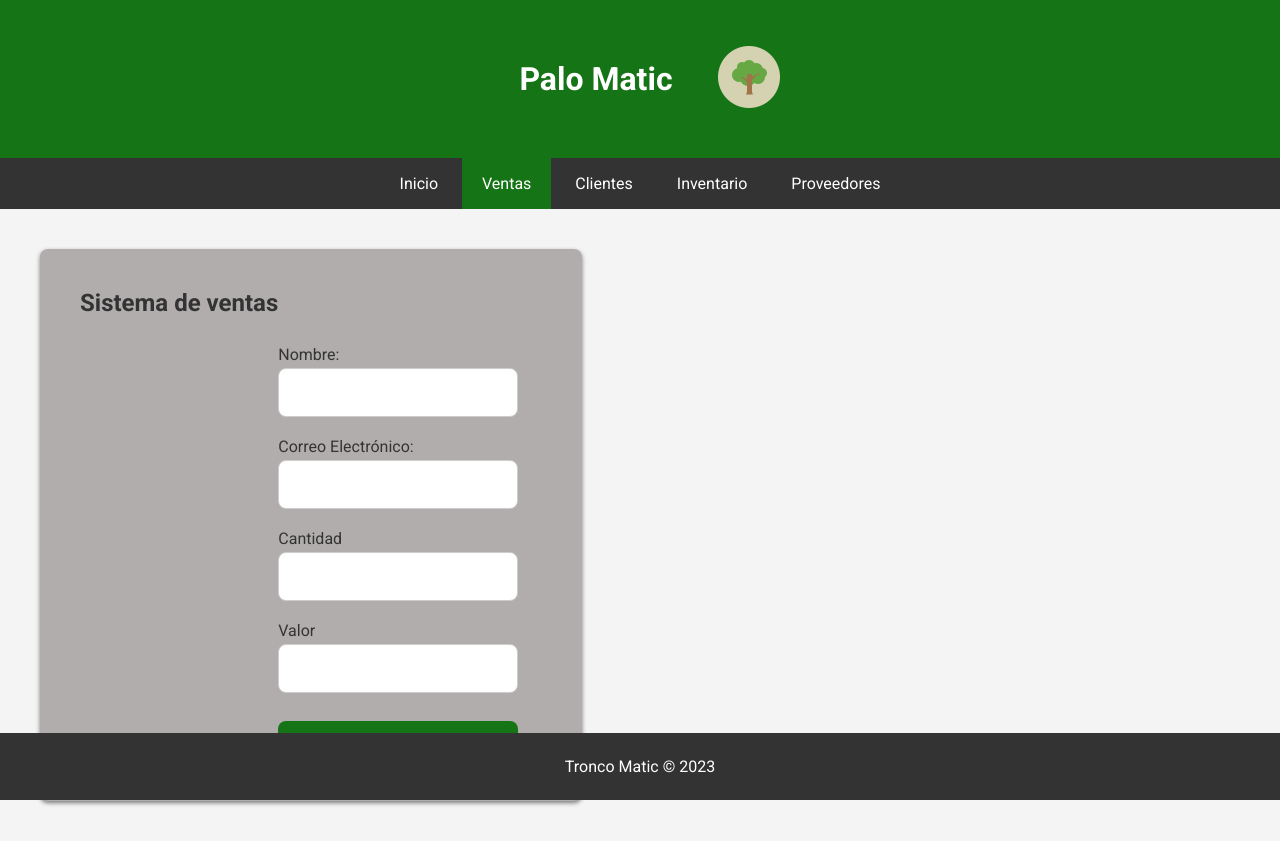
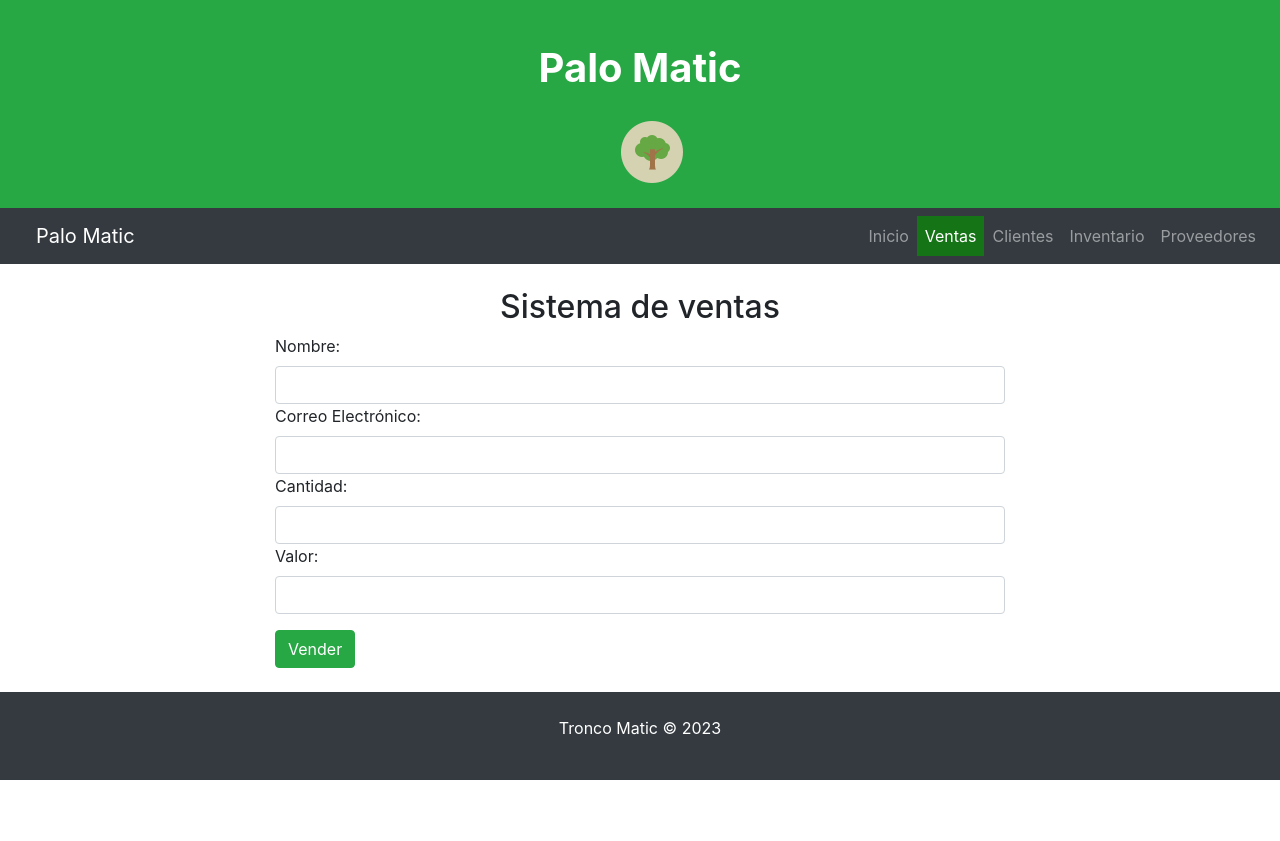
Before and after one commit to niconecta/SegundaEntrega, a plain HTML site: page pages/sales.html in a window 1280 px wide. After the commit the page ends 800 px from the top, so only its background shows below. Drawn offline with nearby package versions, Linux system fonts and the light colour scheme.

Commit message:
se agrego boostrap, grid, flex y se hizo responsivo el inicio y la penmstaña de ventas

```diff
--- a/assets/css/styles.css
+++ b/assets/css/styles.css
@@ -1,120 +1,78 @@
 @import url('https://fonts.googleapis.com/css2?family=Roboto:wght@400;700&display=swap');
+
 * {
     box-sizing: border-box;
     margin: 0;
     padding: 0;
 }
+
 body {
     font-family: 'Roboto', sans-serif;
     background-color: #f4f4f4;
     color: #333;
+    min-height: 100vh; /* Asegura que el cuerpo de la página tenga al menos el 100% de la altura de la ventana */
+    display: flex;
+    flex-direction: column;
 }
-        header {
+
+.header {
     background-color: #157415;
     color: white;
-            display: flex;
-            align-items: center;
-            justify-content: center;
-            width: 100%;
-            padding:40px 0;
+    text-align: center;
+    padding: 40px 0;
 }
-        .titulo{
+
+.titulo {
     padding: 20px;
     font-weight: 700;
 }
+
 img {
     max-width: 64px;
     height: 64px;
     margin-left: 24px;
 }
+
 nav {
     background-color: #333;
     color: white;
     text-align: center;
     padding: 16px 0;
 }
+
 nav a {
     color: white;
     text-decoration: none;
     padding: 16px 20px;
 }
+
 nav a:hover {
-            background-color: #ddd;
-            color: black;
+    background-color: #1a1a1a;
 }
 
 nav a.active {
     background-color: #157415;
 }
-        footer {
+
+.container-fluid {
+    flex: 1; /* Toma el espacio restante disponible */
+    display: flex;
+    flex-direction: column;
+    align-items: center; /* Centra el contenido verticalmente */
+    justify-content: center; /* Centra el contenido horizontalmente */
+    padding: 40px; /* Añadido para dar espacio alrededor del contenido */
+}
+
+.container-fluid h2,
+.container-fluid p,
+.container-fluid iframe,
+.container-fluid form {
+    text-align: center;
+}
+
+.footer {
     background-color: #333;
     color: white;
     text-align: center;
     padding: 24px 0;
-            width: 100%;
-            position:fixed;
-            left:0px;
-            bottom:0px;
 }
-        .container {
-            margin: 40px;
-            max-height: 100%;
-            font-weight: 500;
-            background-color: #b1adad;
-            border-radius: 8px;
-            box-shadow: 0 2px 4px rgba(0, 0, 1, 0.5);
-            padding: 40px;
-            display: inline-flex;
-        }
-        form {
-            display: flex;
-            flex-direction: column;
-            margin-top: 40px;
-        }
-
-        label {
-            margin-top: 16px;
-        }
-
-        input {
-            padding: 16px;
-            margin: 4px 0;
-            border: 1px solid #ccc;
-            border-radius: 8px;
-            width: 240px;
-        }
-
-        .buttonSend {
-            background-color: #157415;
-            height: 40px;
-            width: 90%;
-            color: #ffffff;
-            padding: 10px;
-            border: none;
-            border-radius: 8px;
-            cursor: pointer;
-            margin: 24px 24px 0px 0px;
-
-            width: 240px;
-        }
-
-        .buttonSend:hover {
-            background-color: #1a8a1a;
-        }
-
-         /* Estilos para la lista */
-    ul {
-        list-style: none;
-        padding: 0;
-      }
-
-      li {
-        padding: 16px;
-        border-bottom: 1px solid #e0e0e0;
-        background-color: #f7f7f7;
-        width: 400px;
-      }
-
-      li:last-child {
-        border-bottom: none;
-      }
--- a/pages/sales.html
+++ b/pages/sales.html
@@ -4,47 +4,72 @@
     <meta charset="UTF-8">
     <meta name="viewport" content="width=device-width, initial-scale=1.0">
     <meta http-equiv="X-UA-Compatible" content="IE=edge,chrome=1">
-    <meta name="viewport" content="width=device-width, initial-scale=1">
-    <meta name="description"
-          content="Sistema de administración">
+    <meta name="description" content="Sistema de administración">
     <meta name="author" content="www.nicolasVera.com">
     <link rel="icon" type="image/png" href="../favicon.ico">
 
     <link rel="stylesheet" type="text/css" href="../assets/css/styles.css">
+    <link rel="stylesheet" href="https://maxcdn.bootstrapcdn.com/bootstrap/4.0.0/css/bootstrap.min.css" integrity="sha384-Gn5384xqQ1aoWXA+058RXPxPg6fy4IWvTNh0E263XmFcJlSAwiGgFAW/dAiS6JXm" crossorigin="anonymous">
     <title>Palo Matic</title>
 </head>
 <body>
-    <header>
+    <header class="bg-success text-white text-center py-4">
         <h1 class="titulo">Palo Matic</h1>
-        <a href="../Index.html"><img src="../assets/images/logo.png" alt="Logo de la Empresa"/> </a>
+        <a href="../Index.html"><img src="../assets/images/logo.png" alt="Logo de la Empresa" class="img-fluid"/> </a>
     </header>
-    <nav>
-        <a href="../Index.html">Inicio</a>
-        <a href="#"  class="active">Ventas</a>
-        <a href="./customer.html">Clientes</a>
-        <a href="./inventory.html">Inventario</a>
-        <a href="./suppliers.html">Proveedores</a>
+    <nav class="navbar navbar-expand-lg navbar-dark bg-dark">
+        <a class="navbar-brand" href="../Index.html">Palo Matic</a>
+        <button class="navbar-toggler" type="button" data-toggle="collapse" data-target="#navbarNav" aria-controls="navbarNav" aria-expanded="false" aria-label="Toggle navigation">
+            <span class="navbar-toggler-icon"></span>
+        </button>
+        <div class="collapse navbar-collapse justify-content-end" id="navbarNav">
+            <ul class="navbar-nav">
+                <li class="nav-item">
+                    <a class="nav-link" href="../Index.html">Inicio</a>
+                </li>
+                <li class="nav-item">
+                    <a class="nav-link active" href="#">Ventas</a>
+                </li>
+                <li class="nav-item">
+                    <a class="nav-link" href="./customer.html">Clientes</a>
+                </li>
+                <li class="nav-item">
+                    <a class="nav-link" href="./inventory.html">Inventario</a>
+                </li>
+                <li class="nav-item">
+                    <a class="nav-link" href="./suppliers.html">Proveedores</a>
+                </li>
+            </ul>
+        </div>
     </nav>
-    <div class="container">
-        <h2>Sistema de ventas</h2>
-            <form method="post">
-                <label for="nombre">Nombre:</label>
-                <input type="text" id="nombre" name="nombre" required>
+    <div class="container my-4">
+        <div class="row justify-content-center">
+            <div class="col-md-8">
+                <h2 class="text-center">Sistema de ventas</h2>
+                <form method="post">
+                    <label for="nombre">Nombre:</label>
+                    <input type="text" id="nombre" name="nombre" class="form-control" required>
 
-                <label for="email">Correo Electrónico:</label>
-                <input type="email" id="email" name="email" required>
+                    <label for="email">Correo Electrónico:</label>
+                    <input type="email" id="email" name="email" class="form-control" required>
 
-                <label for="email">Cantidad</label>
-                <input type="text" id="nombre" name="nombre" required>
+                    <label for="cantidad">Cantidad:</label>
+                    <input type="text" id="cantidad" name="cantidad" class="form-control" required>
 
-                <label for="email">Valor</label>
-                <input type="text" id="nombre" name="nombre" required>
+                    <label for="valor">Valor:</label>
+                    <input type="text" id="valor" name="valor" class="form-control" required>
 
-                <input class="buttonSend" type="submit" value="Vender">
-            </form>
+                    <input class="btn btn-success mt-3" type="submit" value="Vender">
+                </form>
+            </div>
+        </div>
     </div>
-    <footer>
+    <footer class="bg-dark text-white text-center py-4">
         <p>Tronco Matic &copy; 2023</p>
     </footer>
+
+    <script src="https://code.jquery.com/jquery-3.2.1.slim.min.js" integrity="sha384-KJ3o2DKtIkvYIK3UENzmM7KCkRr/rE9/Qpg6aAZGJwFDMVNA/GpGFF93hXpG5KkN" crossorigin="anonymous"></script>
+    <script src="https://cdnjs.cloudflare.com/ajax/libs/popper.js/1.12.9/umd/popper.min.js" integrity="sha384-ApNbgh9B+Y1QKtv3Rn7W3mgPxhU9K/ScQsAP7hUibX39j7fakFPskvXusvfa0b4Q" crossorigin="anonymous"></script>
+    <script src="https://maxcdn.bootstrapcdn.com/bootstrap/4.0.0/js/bootstrap.min.js" integrity="sha384-JZR6Spejh4U02d8jOt6vLEHfe/JQGiRRSQQxSfFWpi1MquVdAyjUar5+76PVCmYl" crossorigin="anonymous"></script>
 </body>
 </html>
```
Also changed, not shown: Index.html (+52 -19 lines). Lines whose indentation alone changed are shown as unchanged.
